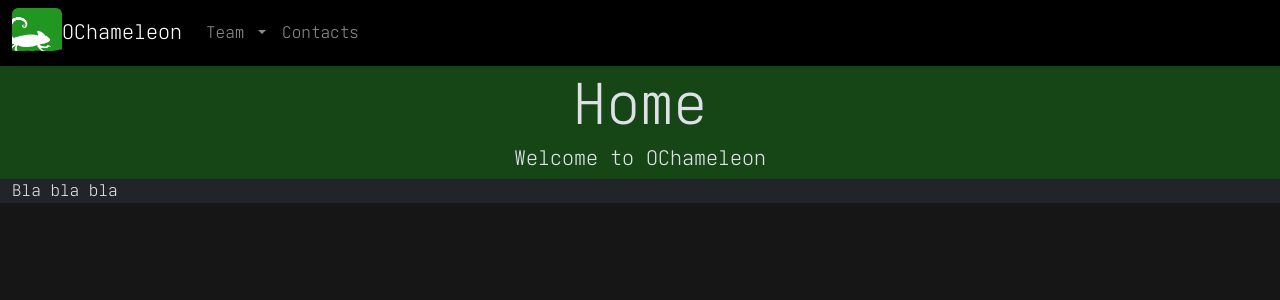
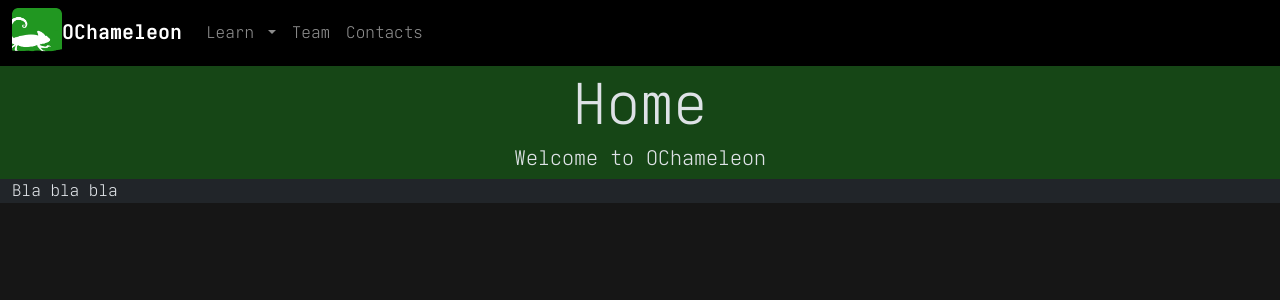
Before and after one commit to ochameleon/ochameleon.github.io, a Jekyll site: the page built from index.html, in a window 1280 px wide. Shown: the top 300 px of the page. Built offline with Jekyll 4.4.1, drawn with Linux system fonts in a browser that asks for light colours.

Commit message:
Inserting new pages for playground, documentation and team

```diff
--- a/_includes/menu.html
+++ b/_includes/menu.html
@@ -5,23 +5,27 @@
         </a>
 
         <a class="navbar-brand" href="{{ '/' | relative_url }}">
-            OChameleon
+           <b>OChameleon</b>
         </a>
 
         <div class="collapse navbar-collapse">
             <ul class="navbar-nav ml-auto left-aligned">
                 <li class="nav-item dropdown">
-                <a class="nav-link dropdown-toggle" href="{{ '/' | relative_url }}" role="button" data-bs-toggle="dropdown" aria-expanded="false">
-                    Team
-                </a>
-                <ul class="dropdown-menu">
-                    <li><a class="dropdown-item" href="https://google.com">Members</a></li>
-                    <li><a class="dropdown-item" href="https://ecosia.com">Attributions</a></li>
-                </ul>
+                    <a class="nav-link dropdown-toggle" href="{{ '/' | relative_url }}" role="button" data-bs-toggle="dropdown" aria-expanded="false">
+                        Learn
+                    </a>
+                    <ul class="dropdown-menu">
+                        <li><a class="dropdown-item" href="{{ '/documentation.html' | relative_url }}">Documentation</a></li>
+                        <li><a class="dropdown-item" href="{{ '/playground.html' | relative_url }}">Playground</a></li>
+                    </ul>
                 </li>
 
                 <li class="nav-item">
-                <a class="nav-link" href="{{ '/contacts.html' | relative_url }}">Contacts</a>
+                    <a class="nav-link" href="{{ '/team.html' | relative_url }}">Team</a>
+                </li>
+
+                <li class="nav-item">
+                    <a class="nav-link" href="{{ '/contacts.html' | relative_url }}">Contacts</a>
                 </li>
             </ul>
         </div>
--- a/static/style.css
+++ b/static/style.css
@@ -24,7 +24,6 @@ html, body {
     color: rgb(212, 212, 212);
 
     font-family: "Monocode";
-    font-size:   16px;
 
     margin-left:   0px;
     margin-right:  0px;
@@ -85,7 +84,6 @@ pre {
     color: rgb(212, 212, 212);
 
     font-family: "Monocode";
-    font-size:   16px;
 
     margin-top:    12px;
     margin-bottom: 12px;
@@ -105,7 +103,6 @@ math {
     color: rgb(212, 212, 212);
 
     font-family: "Monocode";
-    font-size:   15px;
 
     white-space: pre;
 
```
Also changed, not shown: documentation.html (added, +9 -0 lines), playground.html (added, +9 -0 lines), team.html (added, +9 -0 lines).
